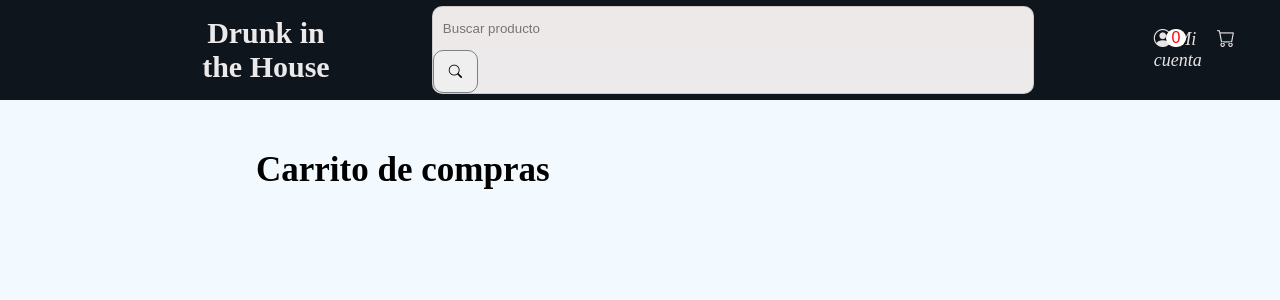
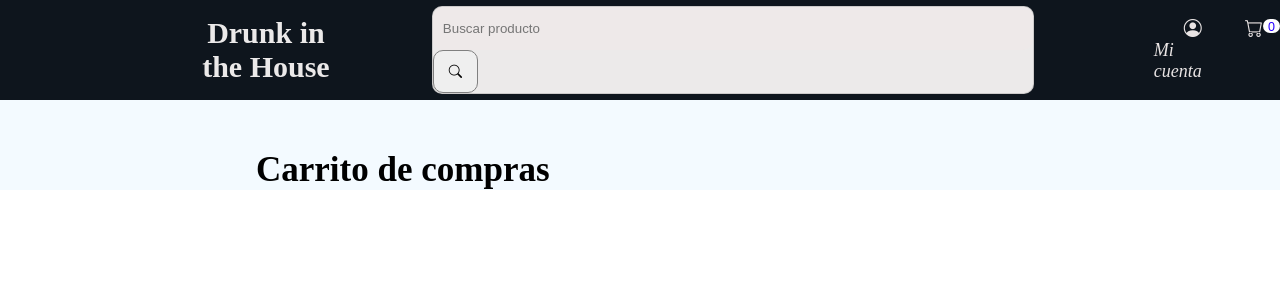
Before and after one commit to Orlandperez/ecommerce, a React (Vite) app: page /Carrito in a window 1280 px wide. Shown: the top 300 px of the page. Built offline with nearby package versions, Linux system fonts and the light colour scheme.

Commit message:
ajustes del header y estilo (spam)

```diff
--- a/src/component/header/Header.css
+++ b/src/component/header/Header.css
@@ -54,21 +54,22 @@ header nav ul{
     list-style-type: none;
 }
 header nav ul li{
-    width: 100%;
+    width: auto;
 }
 header nav ul li .link{
     text-decoration: none;
     color: rgb(233, 228, 228);
     font-size: 18px;
+    margin-left: 30px;
 }
 header .counter-cart{
-    position: absolute;
     font-family: Arial, Helvetica, sans-serif;
-    color: rgb(255, 0, 0);
+    color: rgb(38, 0, 255);
     background: #ffffff;
-    width: 20px;
+    width: auto;
+    padding: 1px 5px;
+    height: 14px;
     border-radius: 15px;
     text-align: center;
-    margin-top: 29px;
-    margin-right: 14px;
+    font-size: 12.5px;
 }
--- a/src/component/header/Header.jsx
+++ b/src/component/header/Header.jsx
@@ -42,8 +42,9 @@ export const Header = () =>  {
                 </div>
                 <ul>
                     <li><Link className='link' to="/Cuenta"> <i className="bi bi-person-circle"> Mi cuenta</i></Link></li>
+
+                    <li><Link className='link' to="/Carrito"><i className="bi bi-cart"></i></Link></li>
                     <span className='counter-cart'>{cantidad}</span>
-                    <li><Link className='link' to="/Carrito"><i className="bi bi-cart"></i></Link></li>
                 </ul>
             </nav>
         </header>
--- a/src/component/main/cuenta/Carrito.css
+++ b/src/component/main/cuenta/Carrito.css
@@ -1,6 +1,6 @@
 .carrito{
     width: 100%;
-    height: 89vh;
+    height: auto;
     background-color: rgb(243, 250, 255);
     padding-top: 100px;
 }
```
